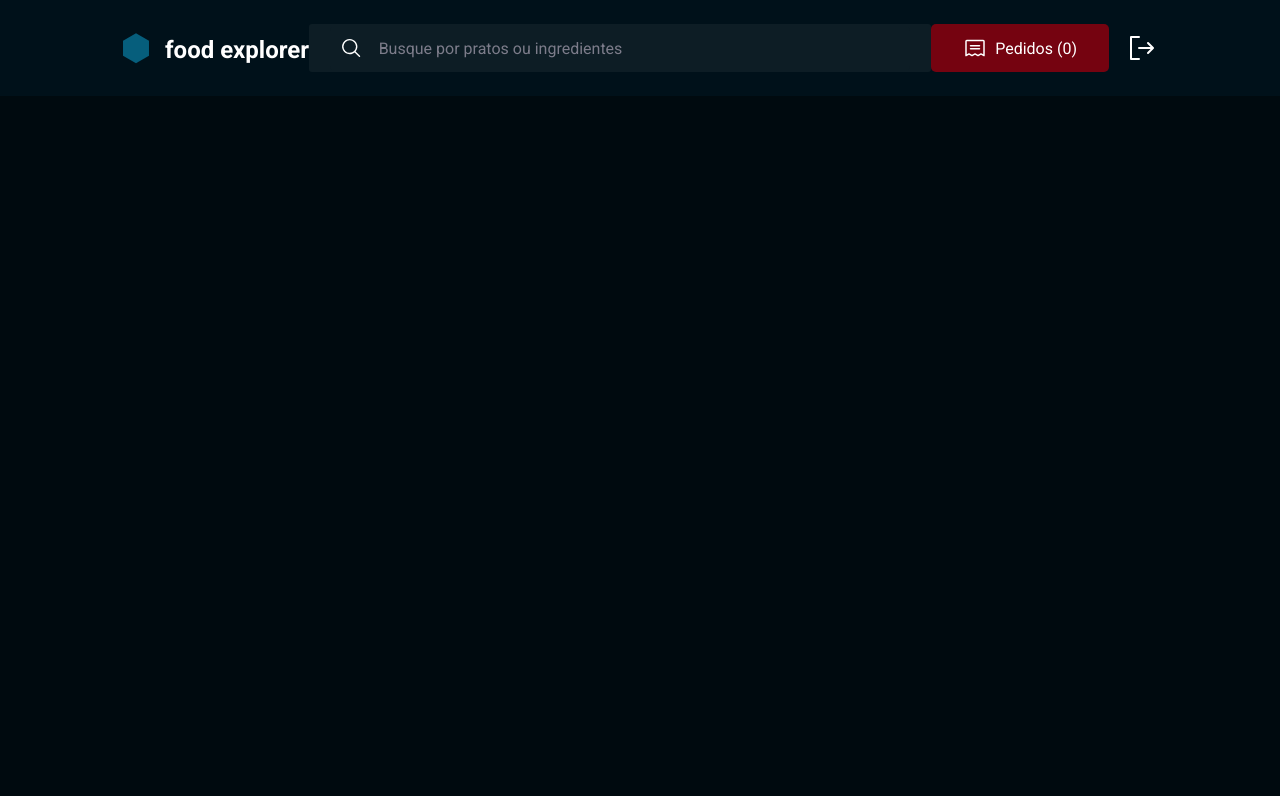
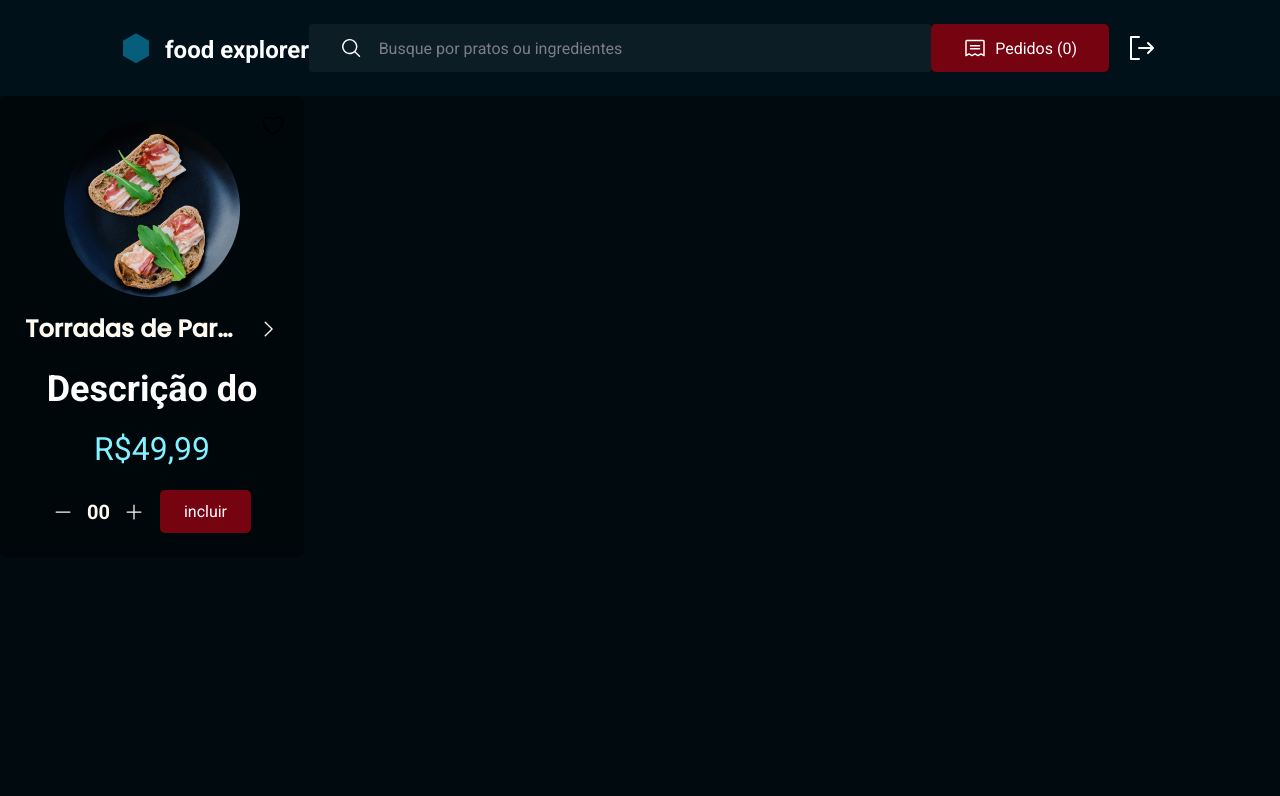
Before and after one commit to nikollllllas/food-explorer-web, a React (Vite) app: page /home in a window 1280 px wide. Shown: the top 796 px of the page. Built offline with nearby package versions, Linux system fonts and the light colour scheme; grey boxes are pictures that could not be loaded.

Commit message:
feat: card

```diff
--- a/package.json
+++ b/package.json
@@ -16,6 +16,7 @@
     "match-sorter": "^6.3.4",
     "react": "^18.2.0",
     "react-dom": "^18.2.0",
+    "react-responsive": "^9.0.2",
     "react-router-dom": "^6.22.2",
     "sort-by": "^1.2.0",
     "styled-components": "^6.1.8",
--- /dev/null
+++ b/src/components/Card/index.jsx
@@ -0,0 +1,65 @@
+import { useState } from 'react'
+import theme from '../../styles/theme'
+import { Button } from '../Button'
+import { NumberPicker } from '../NumberPicker'
+
+import { CardContainer, FoodTitle, Order } from './styles'
+import { Heart, Pencil, CaretRight } from '@phosphor-icons/react'
+import parma from '../../assets/parma.png'
+import { useMediaQuery } from 'react-responsive'
+
+export function Card({ isAdmin, isFavorite, ...rest }) {
+  const [number, setNumber] = useState(0)
+
+  const isDesktop = useMediaQuery({ minWidth: 1024})
+
+  return (
+    <CardContainer
+      {...rest}
+      isAdmin={isAdmin}>
+      {isAdmin ? (
+        <Pencil
+          size={'2.4rem'}
+          // onClick={handleEdit}
+        />
+      ) : (
+        <Heart
+          size={'2.4rem'}
+          fill={isFavorite ? theme.COLORS.GRAY_200 : undefined}
+          // onClick={handleFavorite}
+        />
+      )}
+
+      <img
+        src={parma}
+        alt='Imagem do prato.'
+        // onClick={() => handleDetails(data.id)}
+      />
+
+      <FoodTitle>
+        <h2>Torradas de Parma</h2>
+        <CaretRight
+          size={isDesktop ? '2.4rem' : '1.4rem'}
+          // onClick={() => handleDetails(data.id)}
+        />
+      </FoodTitle>
+
+      {isDesktop && <p>Descrição do Prato</p>}
+      <span>R$49,99</span>
+
+      {!isAdmin && (
+        <Order>
+          <NumberPicker
+            number={number}
+            setNumber={setNumber}
+          />
+
+          <Button
+            title='incluir'
+            // onClick={handleInclude}
+          />
+        </Order>
+      )}
+    </CardContainer>
+  )
+}
--- /dev/null
+++ b/src/components/Card/styles.js
@@ -0,0 +1,128 @@
+import styled from 'styled-components'
+
+export const CardContainer = styled.div`
+  max-width: 20.1rem;
+  height: 30.4rem;
+  background-color: ${({ theme }) => theme.darkTheme.DARK[200]};
+
+  border: 1px solid ${({ theme }) => theme.darkTheme.DARK[200]};
+  border-radius: 0.8rem;
+  padding: 2.4rem;
+
+  display: flex;
+  flex-direction: column;
+  align-items: center;
+  gap: 1.2rem;
+
+  position: relative;
+
+  svg {
+    cursor: pointer;
+  }
+
+  > svg {
+    color: ${({ theme }) => theme.darkTheme.LIGHT[200]};
+
+    position: absolute;
+    top: 1.6rem;
+    right: 1.6rem;
+  }
+
+  > img {
+    max-width: 8.8rem;
+    margin-top: ${({ isAdmin }) => (isAdmin ? '4.6rem' : 'none')};
+
+    cursor: pointer;
+  }
+
+  > span {
+    line-height: 100%;
+    color: ${({ theme }) => theme.darkTheme.TINTS.CAKE[200]};
+
+    margin-bottom: ${({ isAdmin }) => (isAdmin ? '4.6rem' : 'none')};
+  }
+
+  @media (min-width: 1024px) {
+    max-width: 30.4rem;
+    height: 46.2rem;
+
+    gap: 1.5rem;
+
+    > svg {
+      right: 1.8rem;
+    }
+
+    > img {
+      max-width: 17.6rem;
+      margin-top: ${({ isAdmin }) => (isAdmin ? '3.2rem' : 'none')};
+    }
+
+    > p {
+      font-size: 1.4rem;
+      line-height: 160%;
+      text-align: center;
+
+      color: ${({ theme }) => theme.darkTheme.LIGHT[400]};
+      overflow: hidden;
+    }
+
+    > span {
+      font-size: 3.2rem;
+      line-height: 160%;
+
+      margin-bottom: ${({ isAdmin }) => (isAdmin ? '3.2rem' : 'none')};
+    }
+  }
+`
+
+export const FoodTitle = styled.div`
+  width: 100%;
+
+  display: flex;
+  align-items: center;
+  color: ${({ theme }) => theme.darkTheme.LIGHT[200]};
+
+  > h2 {
+    font-family: 'Poppins', sans-serif;
+    font-weight: 500;
+    font-size: 1.4rem;
+    line-height: 2.4rem;
+    text-align: center;
+
+    width: 100%;
+
+    white-space: nowrap;
+    overflow: hidden;
+    text-overflow: ellipsis;
+  }
+
+  @media (min-width: 1024px) {
+    > h2 {
+      font-weight: 700;
+      font-size: 2.4rem;
+      line-height: 140%;
+    }
+  }
+`
+
+export const Order = styled.div`
+  width: 100%;
+
+  display: flex;
+  flex-direction: column;
+  align-items: center;
+  gap: 1.6rem;
+
+  > button {
+    padding: 0.4rem 2.4rem;
+  }
+
+  @media (min-width: 1024px) {
+    width: fit-content;
+    flex-direction: row;
+
+    > button {
+      padding: 1.2rem 2.4rem;
+    }
+  }
+`
--- /dev/null
+++ b/src/components/NumberPicker/index.jsx
@@ -0,0 +1,28 @@
+import { Minus, Plus } from '@phosphor-icons/react'
+import { NumberPickerContainer } from './styles'
+
+export function NumberPicker({ number, setNumber }) {
+  function handleAddNumber() {
+    setNumber(number + 1)
+  }
+
+  function handleSubtractNumber() {
+    if (number > 0) {
+      setNumber(number - 1)
+    }
+  }
+
+  return (
+    <NumberPickerContainer>
+      <button onClick={handleSubtractNumber}>
+        <Minus />
+      </button>
+
+      <span>{number < 10 ? `0${number}` : number}</span>
+
+      <button onClick={handleAddNumber}>
+        <Plus />
+      </button>
+    </NumberPickerContainer>
+  )
+}
--- /dev/null
+++ b/src/components/NumberPicker/styles.js
@@ -0,0 +1,30 @@
+import styled from 'styled-components'
+
+export const NumberPickerContainer = styled.div`
+  display: flex;
+  align-items: center;
+  gap: 1.4rem;
+
+  color: ${({ theme }) => theme.darkTheme.LIGHT[200]};
+
+  button {
+    border: none;
+    background: none;
+
+    color: ${({ theme }) => theme.darkTheme.LIGHT[200]};
+    transition: filter 0.2s;
+
+    &:hover {
+      filter: brightness(0.9);
+    }
+  }
+
+  @media (min-width: 1024px) {
+    svg,
+    span {
+      font-weight: 700;
+      font-size: 2rem;
+      line-height: 160%;
+    }
+  }
+`
--- a/src/pages/Home/index.jsx
+++ b/src/pages/Home/index.jsx
@@ -1,9 +1,10 @@
+import { Card } from '../../components/Card'
 import { Container } from './styles'
 
 export function Home() {
   return (
     <Container>
-
+      <Card></Card>
 
     </Container>
   )
```
Also changed, not shown: src/assets/parma.png (added), 1 other file (tests, documents, lock files or other folders).
